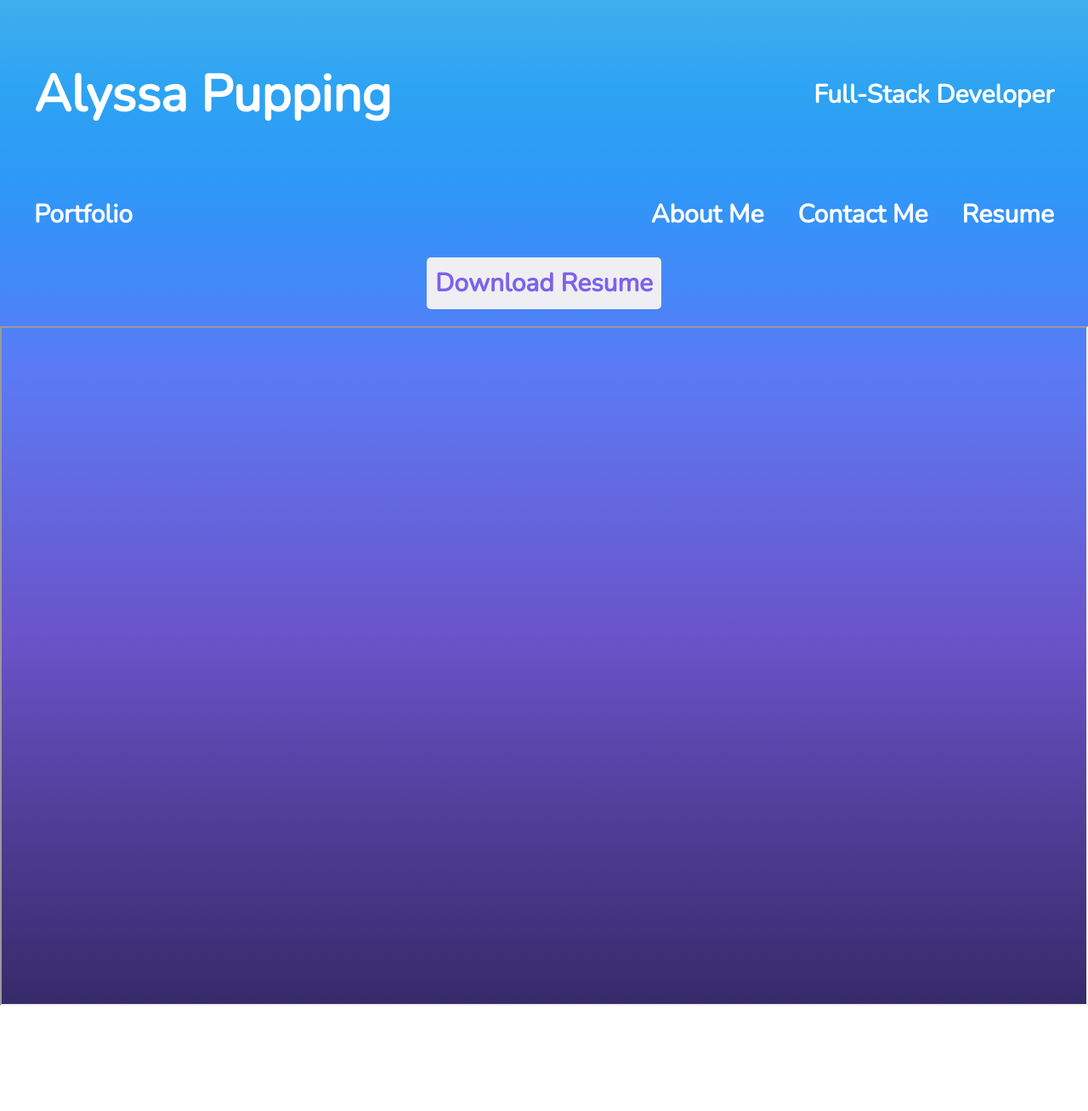
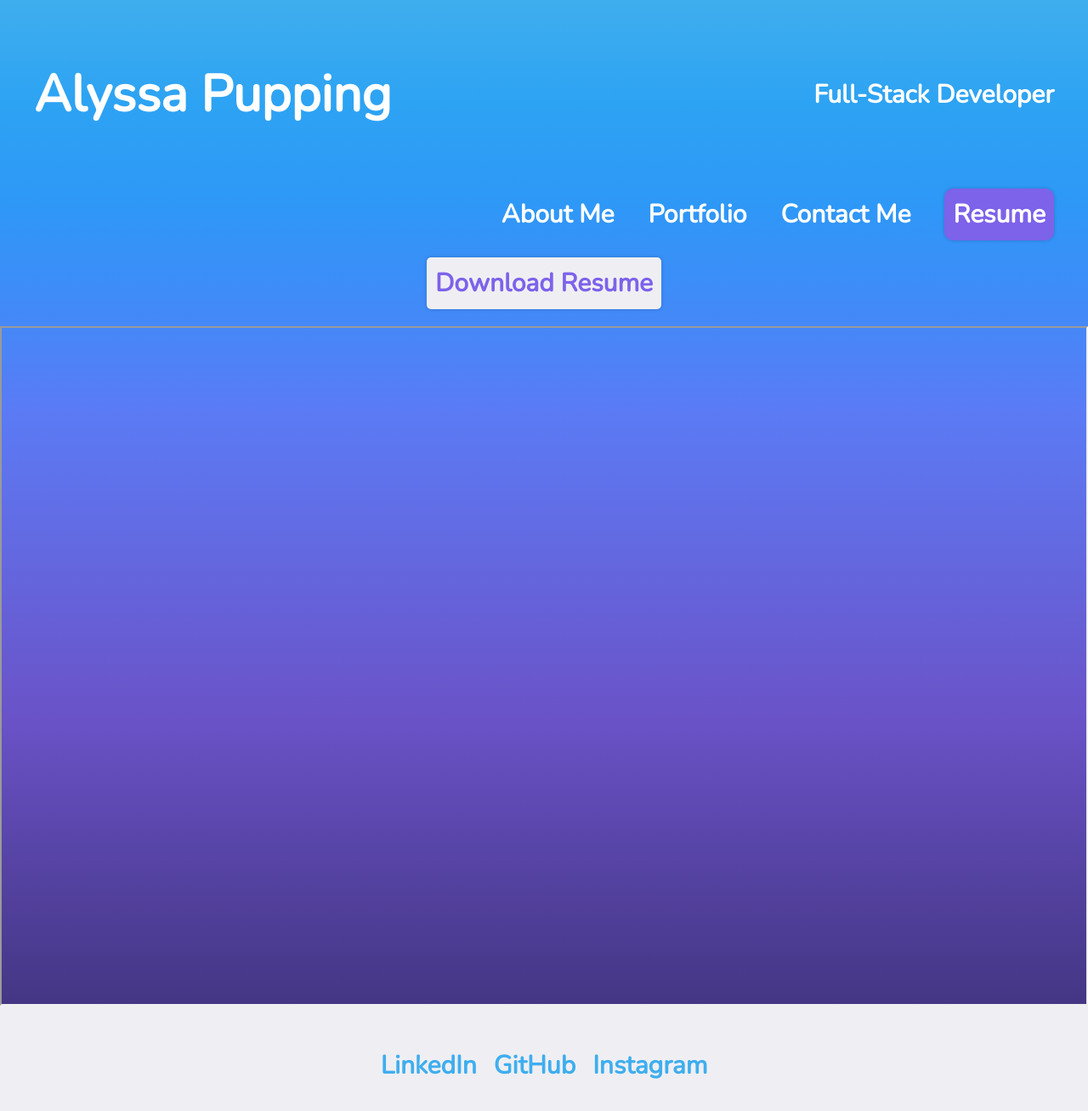
Before and after one commit to ajpupping/react-portfolio, a React (Vite) app: page /resume in a window 1280 px wide. Shown: the top 1308 px of the page at 85% size. Before the commit the page ends 1190 px from the top, so only its background shows below. Built offline with nearby package versions, Linux system fonts and the light colour scheme.

Commit message:
fixed Navbar issue where active page wasn't hightlighted, added footer, added media queries

```diff
--- a/src/App.jsx
+++ b/src/App.jsx
@@ -8,9 +8,11 @@ import ResumePage from './components/Resume/Resume.jsx';
 import styles from './styles/App.module.css';
 
 import { Header } from './components/Header/Header.jsx';
+import { Footer } from './components/Footer/Footer.jsx';
 
 function App() {
-    return <div className={styles.App}>
+    return (
+        <div className={styles.App}>
         <Header />
         <Routes>
             <Route path="/" element={<PortfolioPage />} />
@@ -18,7 +20,9 @@ function App() {
             <Route path="/contact" element={<ContactPage />} />
             <Route path="/resume" element={<ResumePage />} />
         </Routes>
-    </div>;
+        <Footer />
+    </div>
+    );
 }
 
 export default App;
--- a/src/components/Contact/Contact.module.css
+++ b/src/components/Contact/Contact.module.css
@@ -73,3 +73,19 @@
     text-decoration: underline;
     transition: 0.3s;
 }
+
+@media screen and (max-width: 768px){
+    .title {
+        margin-left: 0;
+    }
+    .contactForm {
+        margin-top: 0;
+    }
+    .messageInput {
+        width: 300px;
+    }
+    .email {
+        margin: 0;
+    }
+
+}
--- a/src/components/Footer/Footer.jsx
+++ b/src/components/Footer/Footer.jsx
@@ -6,9 +6,19 @@ import styles from '../Footer/Footer.module.css';
 
 export const Footer = () => {
     return (
-        <div className={styles.App}>
-            <p>AJP 2024</p>
+        <section className={styles.footer}>
+            <div className={styles.socialLinks}>
+            <a href="https://www.linkedin.com/in/alyssa-pupping-81a1432b1/" target="_blank" rel="noopener noreferrer">
+                LinkedIn
+            </a>
+            <a href="https://github.com/ajpupping" target="_blank" rel="noopener noreferrer">
+                GitHub
+            </a>
+            <a href="https://www.instagram.com/ajpupping/" target="_blank" rel="noopener noreferrer">
+                Instagram
+            </a>
         </div>
+        </section>
     );
 }
 
--- a/src/components/Footer/Footer.module.css
+++ b/src/components/Footer/Footer.module.css
@@ -1 +1,25 @@
 @import "../../styles/vars.css";
+
+.footer {
+    text-align: center;
+    padding: 20px;
+    background-color: var(--button-color);
+}
+
+.socialLinks {
+    margin: 20px;
+    padding: 10px;
+}
+
+.socialLinks a {
+    margin: 10px;
+    color: var(--secondary-color);
+    font-size: 30px;
+    font-weight: bold;
+    transition: color 0.3s ease;
+    text-decoration: none;
+}
+
+.socialLinks a:hover {
+    color: var(--primary-color);
+}
--- a/src/components/Navbar/Navbar.jsx
+++ b/src/components/Navbar/Navbar.jsx
@@ -14,11 +14,12 @@ export const Navbar = () => {
         setMenuOpen(!menuOpen);
     };
 
+    const getNavLinkClass = ({ isActive }) => {
+        return isActive ? `${styles.link} ${styles.activeLink}` : styles.link;
+    };
+
     return (
         <nav className={styles.navbar}>
-            <NavLink className={styles.title} to="/" exact>
-                Portfolio
-            </NavLink>
             <div className={styles.menu} >
                 <button
                 className={styles.menuBtn}
@@ -29,9 +30,10 @@ export const Navbar = () => {
                 </button>
                 <ul className={`${styles.menuItems} ${menuOpen ? styles.menuOpen : ''}`}
                     onClick={() => setMenuOpen(false)}>
-                    <li><NavLink to="/about" activeClassName={styles.activeLink}>About Me</NavLink></li>
-                    <li><NavLink to="/contact" activeClassName={styles.activeLink}>Contact Me</NavLink></li>
-                    <li><NavLink to="/resume" activeClassName={styles.activeLink}>Resume</NavLink></li>
+                    <li><NavLink to="/about" className={getNavLinkClass}>About Me</NavLink></li>
+                    <li><NavLink to="/" className={getNavLinkClass}>Portfolio</NavLink></li>
+                    <li><NavLink to="/contact" className={getNavLinkClass}>Contact Me</NavLink></li>
+                    <li><NavLink to="/resume" className={getNavLinkClass}>Resume</NavLink></li>
                 </ul>
             </div>
         </nav>
--- a/src/components/Navbar/Navbar.module.css
+++ b/src/components/Navbar/Navbar.module.css
@@ -4,19 +4,10 @@
     position: relative;
     display: flex;
     align-items:center;
-    justify-content: space-between;
+    justify-content: flex-end;
     padding-top: 60px;
     z-index: 2;
     margin: 0;
-}
-
-.title {
-    font-size: 30px;
-    font-weight: 600;
-    text-decoration: none;
-    color: var(--text-color);
-    margin-left: 30px;
-    padding: 10px;
 }
 
 .menu {
@@ -92,7 +83,10 @@
 }
 
 .activeLink {
-    color: var(--primary-color);
+    border-radius: 10px;
+    box-shadow: var(--box-shadow);
+    padding: 10px;
+    background-color: var(--primary-color);
     font-weight: bold;
     transition: 0.3s;
 }
--- a/src/components/Portfolio/Portfolio.module.css
+++ b/src/components/Portfolio/Portfolio.module.css
@@ -18,3 +18,11 @@
     gap: 20px;
     color: var(--text-color);
 }
+
+@media screen and (max-width: 768px){
+    .projects {
+        flex-direction: column;
+        align-items: center;
+    }
+
+}
--- a/src/components/Resume/Resume.module.css
+++ b/src/components/Resume/Resume.module.css
@@ -14,6 +14,7 @@
     margin-top: 20px;
     border: none;
     border-radius: 5px;
+    box-shadow: var(--box-shadow);
 }
 
 .download a {
```
